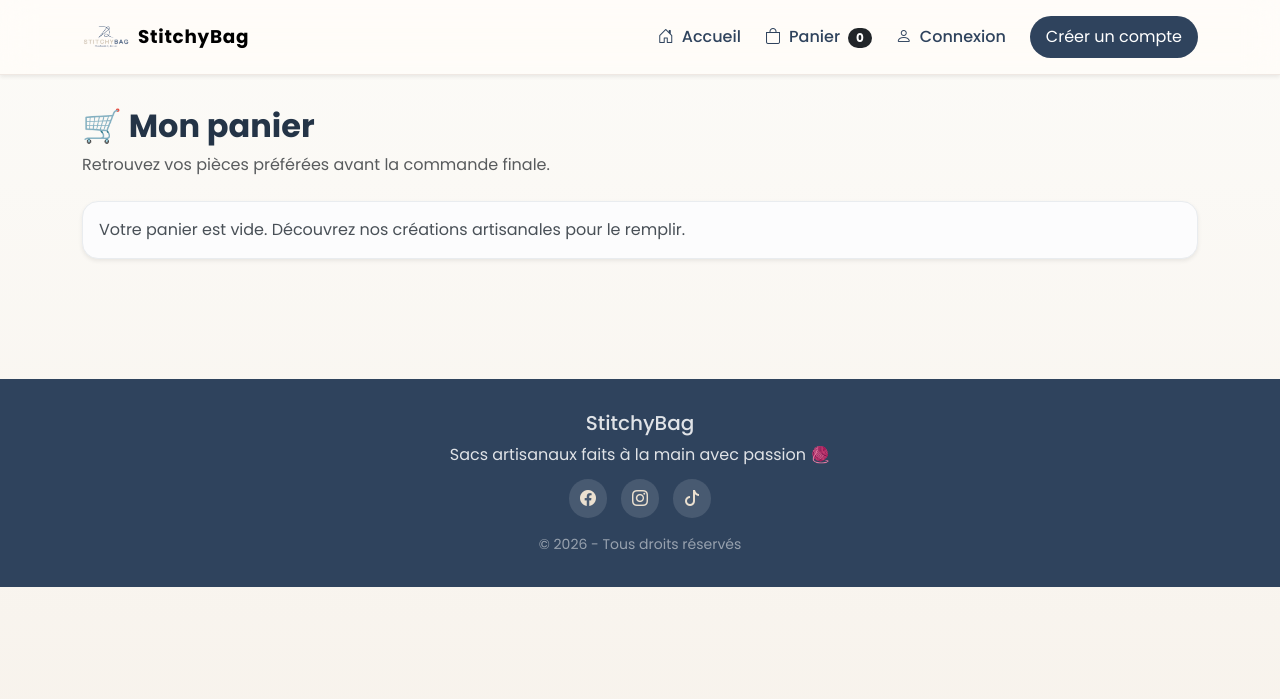
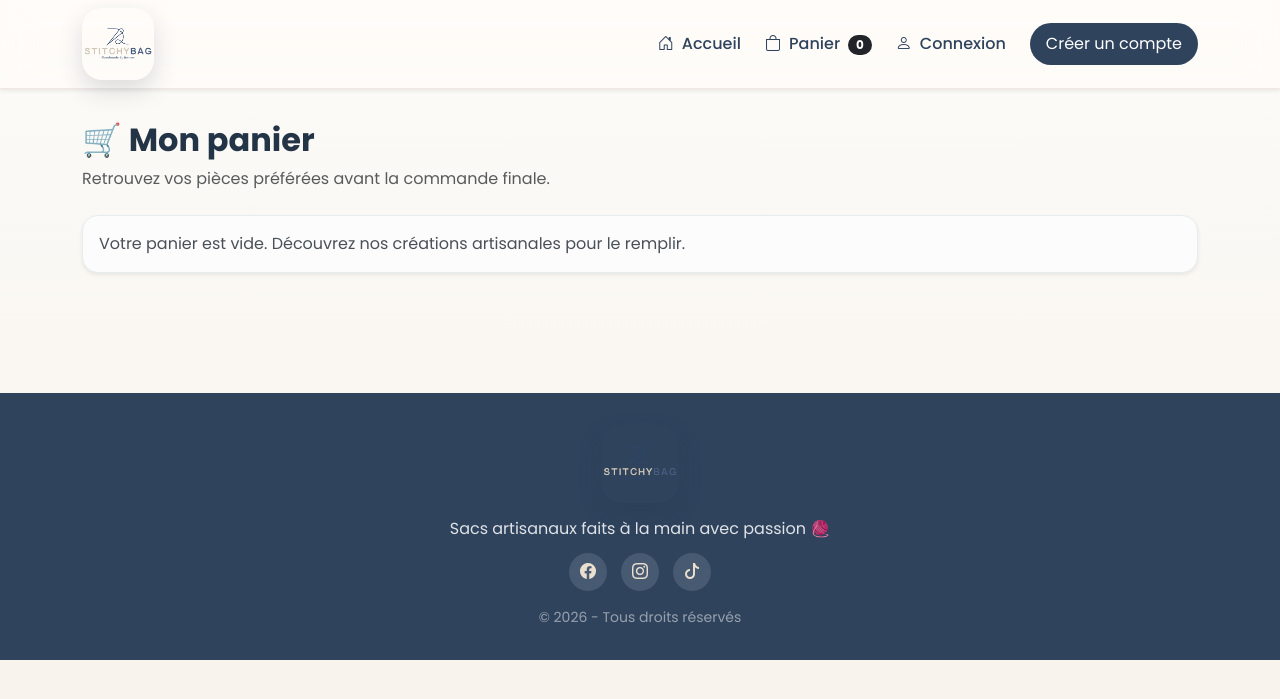
Before and after one commit to aymench19/StitchyBag, a Django app: page /cart/ in a window 1280 px wide. Shown: the top 699 px of the page. Run offline with Django 5.2, Linux system fonts and the light colour scheme.

Commit message:
update site

```diff
--- a/static/css/style.css
+++ b/static/css/style.css
@@ -46,14 +46,24 @@ body a {
 }
 
 .navbar-logo {
-    width: 48px;
-    height: 48px;
+    width: 72px;
+    height: 72px;
     object-fit: contain;
-    border-radius: 14px;
+    border-radius: 20px;
+    box-shadow: 0 10px 25px rgba(36, 52, 71, 0.16);
 }
 
-.navbar-brand-text {
-    font-weight: 700;
+.navbar-brand {
+    padding: 0;
+}
+
+.footer-logo {
+    width: 78px;
+    height: 78px;
+    object-fit: contain;
+    margin: 0 auto 0.85rem;
+    border-radius: 20px;
+    box-shadow: 0 10px 25px rgba(36, 52, 71, 0.16);
 }
 
 .nav-link {
--- a/templates/base.html
+++ b/templates/base.html
@@ -9,6 +9,8 @@
     <link href="https://fonts.googleapis.com/css2?family=Poppins:wght@300;400;500;600;700&display=swap" rel="stylesheet">
     <link href="https://cdn.jsdelivr.net/npm/bootstrap@5.3.3/dist/css/bootstrap.min.css" rel="stylesheet">
     <link rel="stylesheet" href="https://cdn.jsdelivr.net/npm/bootstrap-icons@1.11.3/font/bootstrap-icons.css">
+    <link rel="icon" type="image/png" href="{% static 'images/logo.png' %}">
+    <link rel="shortcut icon" type="image/png" href="{% static 'images/logo.png' %}">
     <link rel="stylesheet" href="{% static 'css/style.css' %}">
 
 </head>
@@ -16,9 +18,8 @@
 
 <nav class="navbar navbar-expand-lg sticky-top shadow-sm">
     <div class="container">
-        <a class="navbar-brand fw-bold d-flex align-items-center gap-2" href="/">
+        <a class="navbar-brand fw-bold d-flex align-items-center" href="/">
             <img src="{% static 'images/logo.png' %}" alt="StitchyBag logo" class="navbar-logo">
-            <span class="navbar-brand-text">StitchyBag</span>
         </a>
 
         <button class="navbar-toggler" type="button" data-bs-toggle="collapse" data-bs-target="#menu">
@@ -74,7 +75,7 @@
                 {% if user.is_authenticated and user.is_staff %}
 <li class="nav-item">
     <a class="nav-link btn btn-warning text-dark px-3 ms-2"
-       href="{% url 'admin:index' %}">
+       href="{% url 'dashboard' %}">
         📊 Dashboard
     </a>
 </li>
@@ -109,7 +110,7 @@
 
 <footer class="footer-modern">
     <div class="container text-center">
-        <h5 class="mb-2">StitchyBag</h5>
+        <img src="{% static 'images/logo.png' %}" alt="StitchyBag logo" class="footer-logo">
         <p class="mb-2">Sacs artisanaux faits à la main avec passion 🧶</p>
         <div class="footer-socials">
             <a href="https://www.facebook.com/profile.php?id=61569216085939" target="_blank" rel="noopener noreferrer" aria-label="Facebook"><i class="bi bi-facebook"></i></a>
```
